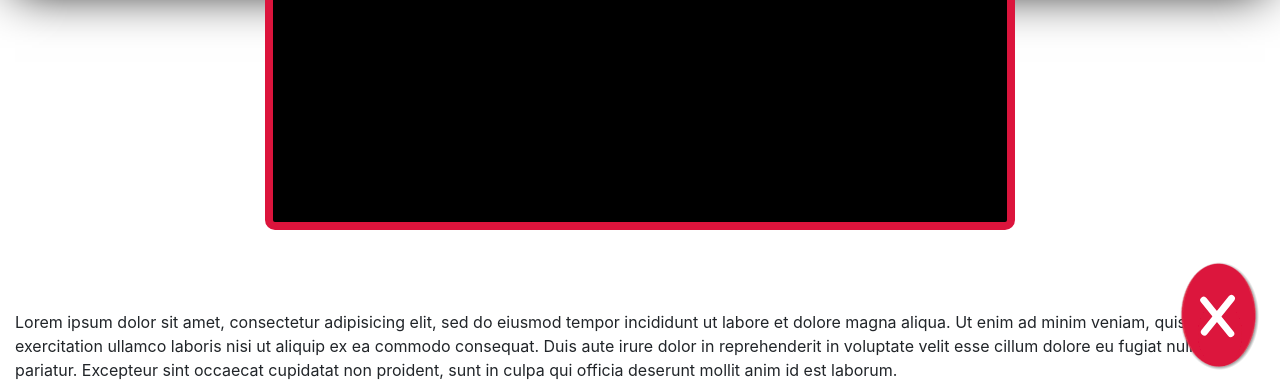
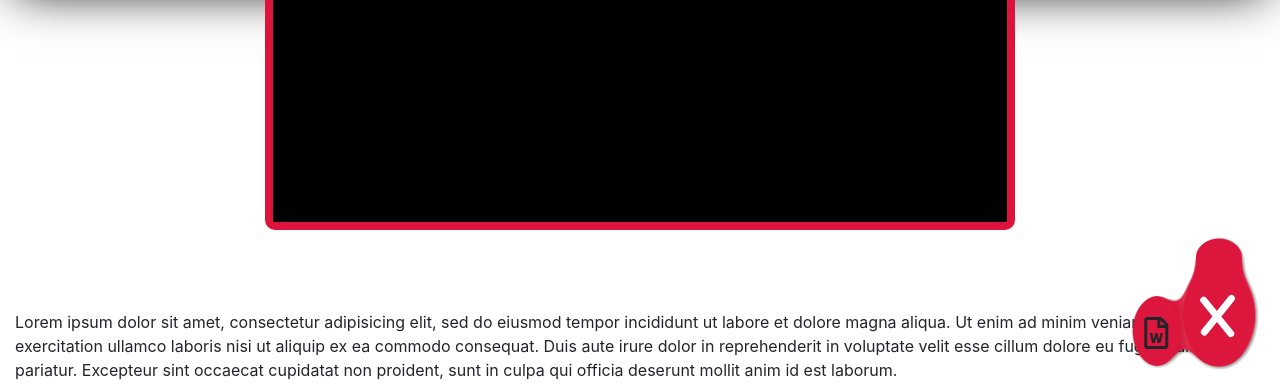
Before and after one commit to dg-05/Tarea, a plain HTML site: page index.html in a window 1280 px wide. Both pictures are taken after a click on the element 1218 px from the left and 724 px from the top of the page. Shown: the part 410-797 px from the top of the page. Drawn offline with nearby package versions, Linux system fonts and the light colour scheme.

Commit message:
Add files via upload

```diff
--- a/index.html
+++ b/index.html
@@ -3,8 +3,8 @@
 <head>
 	<meta charset="UTF-8">
 	<title>Tarea</title>
+	<link rel="stylesheet" href="https://use.fontawesome.com/releases/v5.2.0/css/all.css" integrity="sha384-hWVjflwFxL6sNzntih27bfxkr27PmbbK/iSvJ+a4+0owXq79v+lsFkW54bOGbiDQ" crossorigin="anonymous">
 	<script src="styles.js" type="text/javascript" charset="utf-8"></script>
-	<script src='//cdnjs.cloudflare.com/ajax/libs/jquery/2.1.3/jquery.min.js'></script>
 	<link rel="stylesheet" href="styles.css">
 	<link rel="stylesheet" href="https://stackpath.bootstrapcdn.com/bootstrap/4.1.3/css/bootstrap.min.css" integrity="sha384-MCw98/SFnGE8fJT3GXwEOngsV7Zt27NXFoaoApmYm81iuXoPkFOJwJ8ERdknLPMO" crossorigin="anonymous">
 	<script src="https://code.jquery.com/jquery-3.3.1.slim.min.js" integrity="sha384-q8i/X+965DzO0rT7abK41JStQIAqVgRVzpbzo5smXKp4YfRvH+8abtTE1Pi6jizo" crossorigin="anonymous"></script>
@@ -25,7 +25,7 @@
 		consequat. Duis aute irure dolor in reprehenderit in voluptate velit esse
 		cillum dolore eu fugiat nulla pariatur. Excepteur sint occaecat cupidatat non
 		proident, sunt in culpa qui officia deserunt mollit anim id est laborum.</div>
-			<div class="menu">
+			<div class="menu"  onclick="changeMenu(this)">
 				<span class="burger menu-item" onclick="changeBurger(this)">
 					<div class="barOne" id="test">
 					</div>
@@ -34,7 +34,9 @@
 					<div class="barThree" id="test">
 					</div>
 				</span>
-				<span class="word menu-item"></span>
+				<span class="word menu-item">
+					<i class="far fa-file-word fa-2x"></i>
+				</span>
 				<span class="videoLink menu-item"></span>
 				<span class="other menu-item"></span>
 			</div>
--- a/styles.css
+++ b/styles.css
@@ -59,8 +59,15 @@ html,body{
 
 .menu .menu-item:not(:first-child){
     right: 5%;
-    width: 17%;
-    padding-top: 5%;
+    width: 18%;
+    padding-top: 8%;
+    transition: .5s;
+    padding-left: 4%;
+    padding-bottom: 6%;
+}
+
+.burger:hover{
+    cursor: pointer;
 }
 
 .burger div{
@@ -100,3 +107,24 @@ html,body{
     -webkit-transform: rotate(51deg) translate(-28%, -126%);
     transform:  rotate(51deg) translate(-28%, -126%);
 }
+
+.word{
+    opacity: 0;
+    transition: .5s;
+}
+
+.videoLink{
+    opacity: 0;
+    transition: .5s;
+}
+
+.change-menu .word{
+    left: 53%;
+    transition: .5s;
+    opacity: 1;
+}
+
+.change-menu .videoLink{
+    bottom: 57%;
+    opacity: 1;
+}
--- a/styles.js
+++ b/styles.js
@@ -1,3 +1,7 @@
 function changeBurger(x){
 	x.classList.toggle("change");
 }
+
+function changeMenu(x){
+	x.classList.toggle("change-menu");
+}
```
